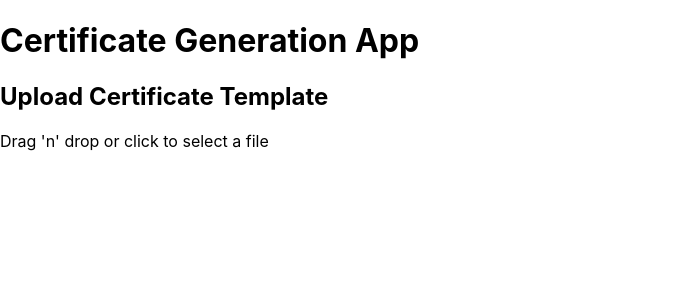
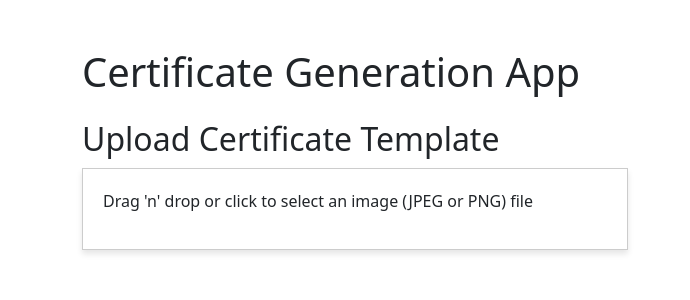
Before and after one commit to Pheogrammer/QuickCertificateGenerator, a React (Create React App) app: page / in a window 1280 px wide. Shown: the top 300 px of the page, without its empty margins (0-690 px from the left). Built offline with nearby package versions, Linux system fonts and the light colour scheme.

Commit message:
user can select file, file can be seen

```diff
--- a/src/App.js
+++ b/src/App.js
@@ -9,10 +9,16 @@ const App = () => {
   };
 
   return (
-    <div>
-      <h1>Certificate Generation App</h1>
-      <TemplateUpload onTemplateUpload={handleTemplateUpload} />
-      {/* More components and steps will go here */}
+    <div className="container mt-5">
+      <h1 className="mb-4">Certificate Generation App</h1>
+      <div className="row">
+        <div className="col-md-6">
+          <TemplateUpload onTemplateUpload={handleTemplateUpload} />
+        </div>
+        <div className="col-md-6">
+          {/* Preview or other components */}
+        </div>
+      </div>
     </div>
   );
 };
--- /dev/null
+++ b/src/TemplateUpload.css
@@ -0,0 +1,12 @@
+.custom-card {
+  border: 1px solid #ccc;
+  padding: 20px;
+  margin-top: 10px;
+  box-shadow: 0 4px 6px rgba(0, 0, 0, 0.1);
+  background-color: #fff;
+}
+
+.preview-image {
+  max-height: 800px;
+  width: auto;
+}
--- a/src/TemplateUpload.js
+++ b/src/TemplateUpload.js
@@ -1,26 +1,46 @@
 import React, { useState } from 'react';
 import Dropzone from 'react-dropzone';
+import 'bootstrap/dist/css/bootstrap.min.css';
+import './TemplateUpload.css';
 
 const TemplateUpload = ({ onTemplateUpload }) => {
   const [uploadedFile, setUploadedFile] = useState(null);
+  const allowedFileTypes = ['image/jpeg', 'image/png'];
 
   const handleDrop = (acceptedFiles) => {
-    setUploadedFile(acceptedFiles[0]);
-    onTemplateUpload(acceptedFiles[0]);
+    const file = acceptedFiles[0];
+
+    if (allowedFileTypes.includes(file.type)) {
+      setUploadedFile(file);
+      onTemplateUpload(file);
+    } else {
+      alert('Please upload a valid image (JPEG or PNG) file.');
+    }
   };
 
   return (
-    <div>
+    <div className="template-upload">
       <h2>Upload Certificate Template</h2>
       <Dropzone onDrop={handleDrop}>
         {({ getRootProps, getInputProps }) => (
           <div {...getRootProps()} className="dropzone">
             <input {...getInputProps()} />
-            {uploadedFile ? (
-              <p>Template uploaded: {uploadedFile.name}</p>
-            ) : (
-              <p>Drag 'n' drop or click to select a file</p>
-            )}
+            <div className="custom-card">
+              {uploadedFile ? (
+                <div>
+                  <p>Template uploaded: {uploadedFile.name}</p>
+                  {allowedFileTypes.includes(uploadedFile.type) && (
+                    <img
+                      src={URL.createObjectURL(uploadedFile)}
+                      alt="Template Preview"
+                      className="preview-image"
+                    />
+                  )}
+                </div>
+              ) : (
+                <p>Drag 'n' drop or click to select an image (JPEG or PNG) file</p>
+              )}
+            </div>
           </div>
         )}
       </Dropzone>
--- a/src/index.js
+++ b/src/index.js
@@ -1,17 +1,11 @@
 import React from 'react';
-import ReactDOM from 'react-dom/client';
-import './index.css';
+import ReactDOM from 'react-dom';
+import 'bootstrap/dist/css/bootstrap.min.css';
 import App from './App';
-import reportWebVitals from './reportWebVitals';
 
-const root = ReactDOM.createRoot(document.getElementById('root'));
-root.render(
+ReactDOM.render(
   <React.StrictMode>
     <App />
-  </React.StrictMode>
+  </React.StrictMode>,
+  document.getElementById('root')
 );
-
-// If you want to start measuring performance in your app, pass a function
-// to log results (for example: reportWebVitals(console.log))
-// or send to an analytics endpoint. Learn more: https://bit.ly/CRA-vitals
-reportWebVitals();
```
